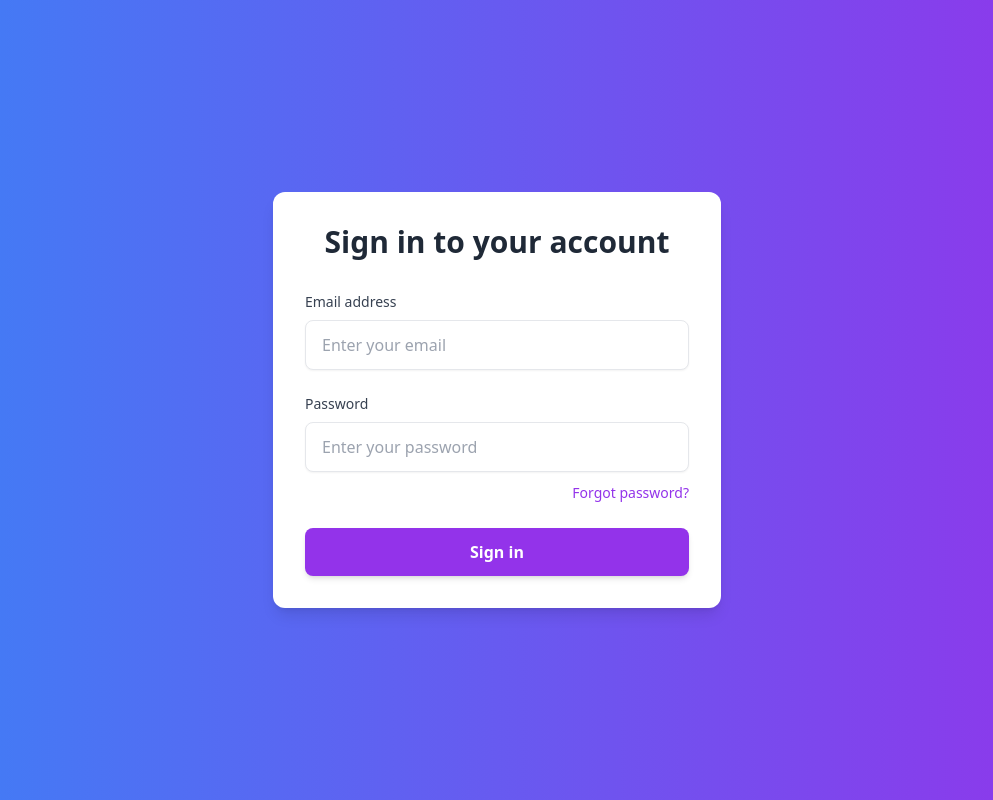
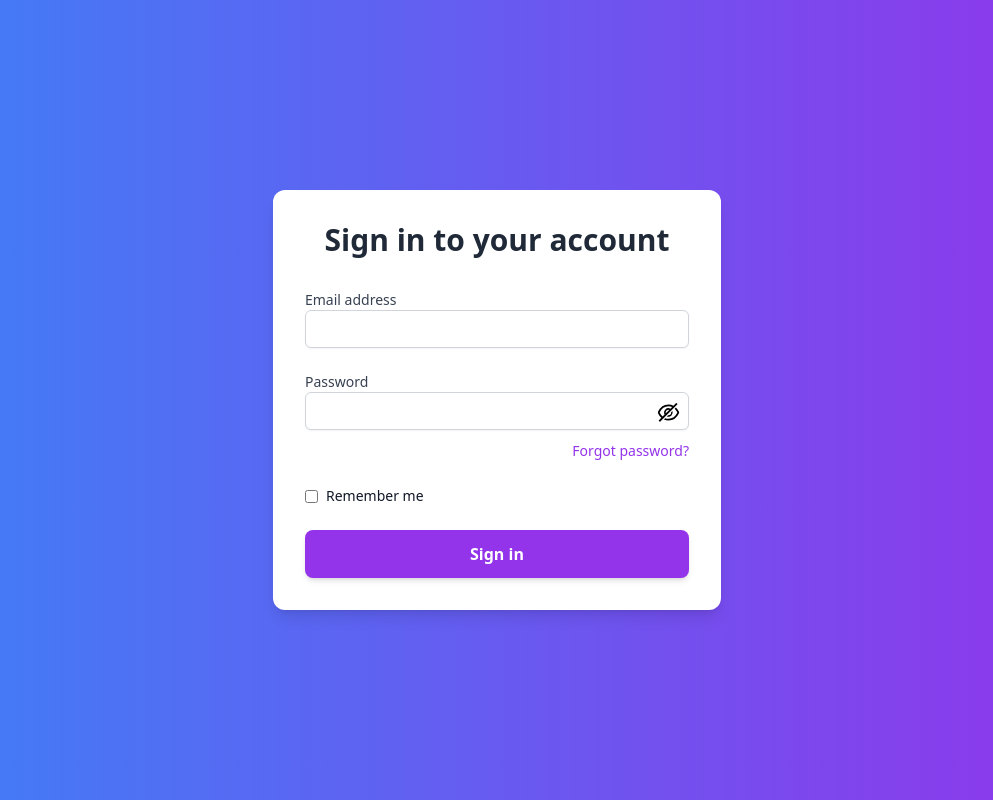
Before and after one commit to Anant3008/S72_ANANT_ECOMMERCE, a React (Vite) app in the folder FRONTEND/my-react-app/: page /login in a window 1280 px wide. Shown: the whole page, without its empty margins (143-1136 px from the left). Built offline with nearby package versions, Linux system fonts and the light colour scheme.

Commit message:
milestone 7 added login backend

```diff
--- a/FRONTEND/my-react-app/src/Pages/login.jsx
+++ b/FRONTEND/my-react-app/src/Pages/login.jsx
@@ -1,26 +1,38 @@
 import { useState } from "react";
+import axios from "axios";
+import {AiOutlineEye, AiOutlineEyeInvisible} from "react-icons/ai";
+
+
+
 
 function LoginPage() {
-  const [credentials, setCreds] = useState({
-    email: '',
-    password: '',
-  });
 
-  const handleChange = (event) => {
-    const { name, value } = event.target;
-    setCreds({
-      ...credentials,
-      [name]: value,
-    });
-  };
+    const [email, setEmail] = useState("");
+    const [password, setPassword] = useState("");
+    const [visible, setVisible] = useState(false);
 
-  const handleClickLogin = (event) => {
+
+
+
+    const handleClickLogin = async (event) => {
       event.preventDefault();
       // Add Axios for login functionality
+      console.log("email:", email, "password", password)
+
+      try {
+        const response = await axios.post("http://localhost:8000/api/v2/user/login-user", {
+          email: email,
+          password: password
+        })
+        console.log(response.data)
+      } catch (err) {
+        console.log("Error", err)
+      }
     };
 
     return (
-    <div className="flex min-h-screen items-center justify-center bg-gradient-to-r from-blue-500 to-purple-600 px-6 py-12">
+        <div
+            className="flex min-h-screen items-center justify-center bg-gradient-to-r from-blue-500 to-purple-600 px-6 py-12">
           <div className="w-full max-w-md space-y-8 bg-white p-8 rounded-xl shadow-lg">
             {/* Header */}
             <div className="text-center">
@@ -37,13 +49,10 @@ function LoginPage() {
                 <input
                     type="email"
                     name="email"
-              id="email"
-              autoComplete="email"
                     required
-              value={credentials.email}
-              onChange={handleChange}
-              className="w-full mt-2 px-4 py-3 border rounded-lg shadow-sm text-gray-900 placeholder-gray-400 focus:outline-none focus:ring-2 focus:ring-purple-500 focus:border-purple-500"
-              placeholder="Enter your email"
+                    value={email}
+                    onChange={(e) => setEmail(e.target.value)}
+                    className="appearance-none block w-full px-3 py-2 border border-gray-300 rounded-md shadow-sm focus:outline-none focus:ring-blue-500 sm:text-sm"
                 />
               </div>
 
@@ -52,23 +61,50 @@ function LoginPage() {
                 <label htmlFor="password" className="block text-sm font-medium text-gray-700">
                   Password
                 </label>
+                <div className="relative">
                   <input
-              type="password"
+                      type={visible ? "text" : "password"}
                       name="password"
-              id="password"
-              autoComplete="current-password"
                       required
-              value={credentials.password}
-              onChange={handleChange}
-              className="w-full mt-2 px-4 py-3 border rounded-lg shadow-sm text-gray-900 placeholder-gray-400 focus:outline-none focus:ring-2 focus:ring-purple-500 focus:border-purple-500"
-              placeholder="Enter your password"
+                      value={password}
+                      onChange={(e) => setPassword(e.target.value)}
+                      className="appearance-none block w-full px-3 py-2 border border-gray-300 rounded-md shadow-sm focus:outline-none focus:ring-blue-500 sm:text-sm"
                   />
+                  {visible ? (
+                      <AiOutlineEye
+                          className="absolute right-2 top-2 cursor-pointer"
+                          size={25}
+                          onClick={() => setVisible(false)}
+                      />
+                  ) : (
+                      <AiOutlineEyeInvisible
+                          className="absolute right-2 top-2 cursor-pointer"
+                          size={25}
+                          onClick={() => setVisible(true)}
+                      />
+                  )}
+                </div>
                 <div className="text-right mt-2">
                   <a href="#" className="text-sm text-purple-600 hover:text-purple-500">
                     Forgot password?
                   </a>
                 </div>
               </div>
+
+              <div className="flex justify-between items-center">
+                <div className="flex items-center">
+                  <input
+                      type="checkbox"
+                      id="rememberMe"
+                      className="mr-2"
+                  />
+                  <label htmlFor="rememberMe" className="text-sm text-gray-900">
+                    Remember me
+                  </label>
+                </div>
+
+          </div>
+
 
           {/* Sign In Button */}
           <button
@@ -80,7 +116,9 @@ function LoginPage() {
         </form>
 </div>
 </div>
-  );
+)
+  ;
 }
 
+
 export default LoginPage;
```
Also changed, not shown: 1 other file (tests, documents, lock files or other folders). Lines whose indentation alone changed are shown as unchanged.
